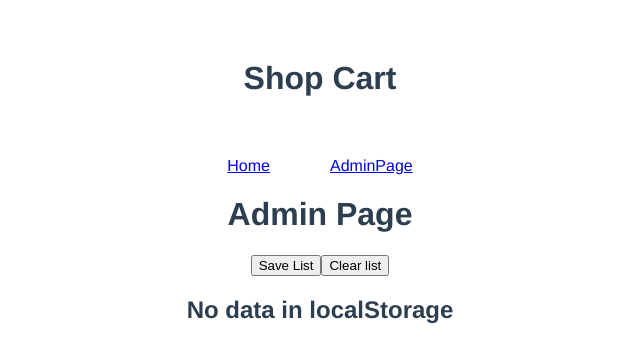
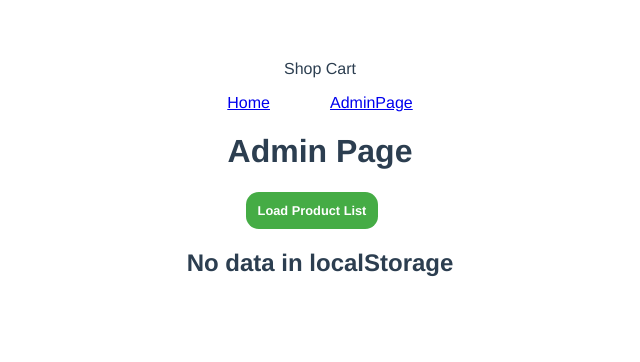
Before and after one commit to devwizard038/Vue-Ecommerce-Hipposhop, a Vue app: page /admin in a window 1280 px wide. Shown: the top 362 px of the page, without its empty margins (320-960 px from the left). Built offline with nearby package versions, Linux system fonts and the light colour scheme.

Commit message:
Stylisation and code improvment

```diff
--- a/src/App.vue
+++ b/src/App.vue
@@ -1,7 +1,8 @@
 <template>
- <h1>Shop Cart</h1>
+
   <div id="app">
     <div id="nav">
+      <p>Shop Cart</p>
       <router-link class="link" to="/">Home</router-link>
       <router-link class="link" to="/admin">AdminPage</router-link>
     </div>
@@ -22,8 +23,10 @@
   margin-top: 60px;
 }
 
-.link{
+.link {
   padding: 30px;
   padding-left: 30px;
 }
+
+.nav{}
 </style>
--- a/src/views/AdminPage.vue
+++ b/src/views/AdminPage.vue
@@ -1,9 +1,6 @@
 <template>
-	<h1>Admin Page</h1>
-	<div>
-		<button @click="saveList">Save List</button>
-		<button @click="clearList">Clear list</button>
-	</div>
+	<h1 class="logo">Admin Page</h1>
+	<button @click="saveList" class="btn-load">Load Product List</button>
 
 	<div v-if="table != null" class="tabel">
 		<table>
@@ -20,7 +17,9 @@
 			</tr>
 		</table>
 	</div>
+
 	<h2 v-else>No data in localStorage</h2>
+	<button v-if="table != null" @click="clearList" class="btn-clear">Clear list</button>
 </template>
 
 <script>
@@ -53,6 +52,40 @@ export default {
 </script>
 
 <style>
+.btn-load {
+	font-family: Avenir, Helvetica, Arial, sans-serif;
+	background-color: rgb(69, 172, 69);
+	font-weight: bold;
+	font-size: 0.8rem;
+	padding: 0.7rem;
+	color: white;
+	border: rgb(69, 172, 69);
+	border-radius: 0.8rem;
+	margin-right: 1rem;
+}
+
+.btn-load:hover {
+	background-color: rgb(40, 90, 40);
+	cursor: pointer;
+}
+
+.btn-clear {
+	background-color: rgb(194, 34, 34);
+	font-weight: bold;
+	font-size: 0.8rem;
+	padding: 0.7rem;
+	color: white;
+	border: rgb(69, 172, 69);
+	border-radius: 0.8rem;
+	margin-right: 1rem;
+	margin-top: 1rem;
+}
+
+.btn-clear:hover {
+	background-color: rgb(240, 53, 53);
+	cursor: pointer;
+}
+
 .tabel {
 	padding-top: 1rem;
 }
```
Lines whose indentation alone changed are shown as unchanged.
